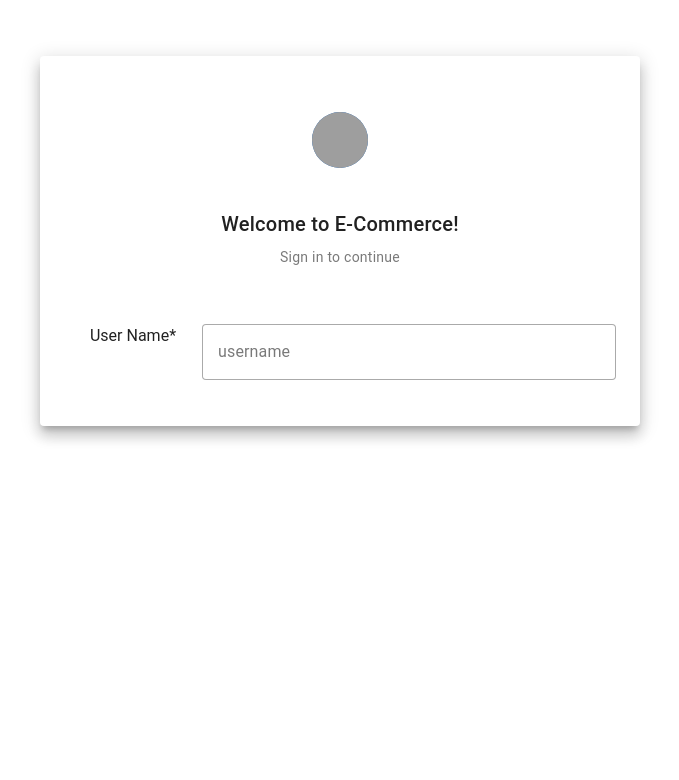
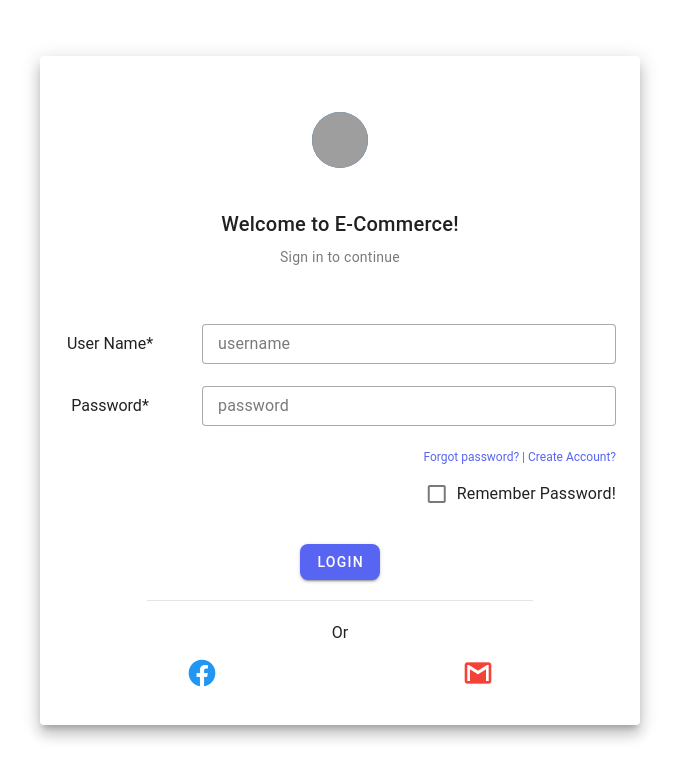
Before and after one commit to Tuantu1999/e-commerce-FE, a Vue app: page /login in a window 1280 px wide. Shown: the top 780 px of the page, without its empty margins (300-979 px from the left). Built offline with nearby package versions, Linux system fonts and the light colour scheme; grey boxes are pictures that could not be loaded; a small style sheet from the web is missing.

Commit message:
login screen

```diff
--- a/src/App.vue
+++ b/src/App.vue
@@ -5,5 +5,11 @@
 </template>
 
 <script lang="ts" setup>
-  //
+//
 </script>
+
+<style lang="scss">
+.font-12 {
+  font-size: 12px;
+}
+</style>
--- a/src/pages/auth/login.vue
+++ b/src/pages/auth/login.vue
@@ -1,5 +1,5 @@
 <script lang="ts">
-import { rules } from "@/plugins/rules";
+// import { rules } from "@/plugins/rules";
 </script>
 <template>
   <v-card class="mx-auto mt-14 text-center pa-6" width="600" elevation="10">
@@ -9,14 +9,57 @@ import { rules } from "@/plugins/rules";
     <v-card-title class="text-center"> Welcome to E-Commerce! </v-card-title>
     <v-card-subtitle class="mb-14"> Sign in to continue </v-card-subtitle>
     <v-row no-gutters>
-      <v-col cols="3">User Name*</v-col>
+      <v-col cols="2" class="mt-2">User Name*</v-col>
+      <v-col cols="1"></v-col>
       <v-col cols="9">
         <v-text-field
           label="username"
           class="rounded-lg"
           variant="outlined"
+          density="compact"
         ></v-text-field>
+      </v-col>
+    </v-row>
+    <v-row no-gutters>
+      <v-col cols="2" class="mt-2">Password*</v-col>
+      <v-col cols="1"></v-col>
+      <v-col cols="9">
+        <v-text-field
+          label="password"
+          class="rounded-lg"
+          variant="outlined"
+          density="compact"
+        ></v-text-field>
+      </v-col>
+    </v-row>
+    <v-row no-gutters class="flex justify-end">
+      <div class="font-12" style="color: #5865f2">
+        <span>Forgot password?</span> |
+        <span>Create Account?</span>
+      </div>
+    </v-row>
+    <v-row no-gutters class="flex justify-end">
+      <v-checkbox label="Remember Password!"></v-checkbox>
+    </v-row>
+    <v-row no-gutters class="flex justify-center mb-5">
+      <v-btn color="#5865f2" rounded="lg" elevated>Login</v-btn>
+    </v-row>
+    <v-divider class="mx-auto" style="width: 70%"></v-divider>
+    <v-row no-gutters class="flex justify-center mt-5">
+      <v-col cols="12">Or</v-col>
+      <v-col class="social-login" cols="12">
+        <v-col cols="6"
+          ><v-icon color="blue" size="x-large" icon="mdi-facebook"></v-icon
+        ></v-col>
+        <v-col cols="6"
+          ><v-icon color="red" size="x-large" icon="mdi-gmail"></v-icon
+        ></v-col>
       </v-col>
     </v-row>
   </v-card>
 </template>
+<style lang="scss">
+.social-login {
+  display: flex;
+}
+</style>
```
